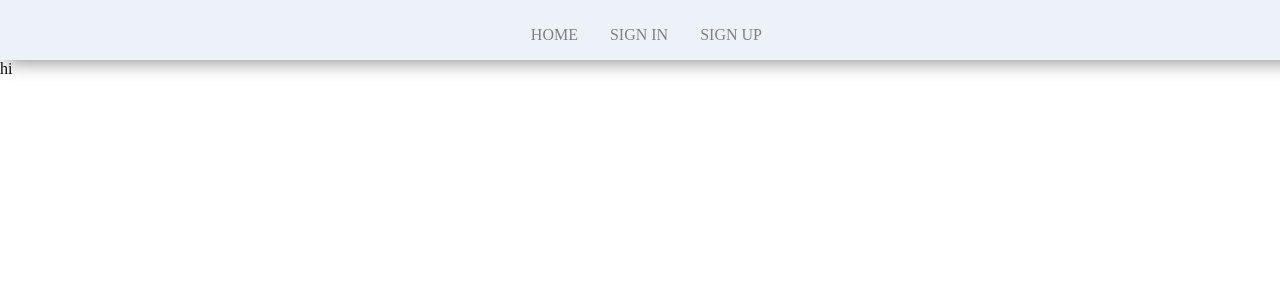
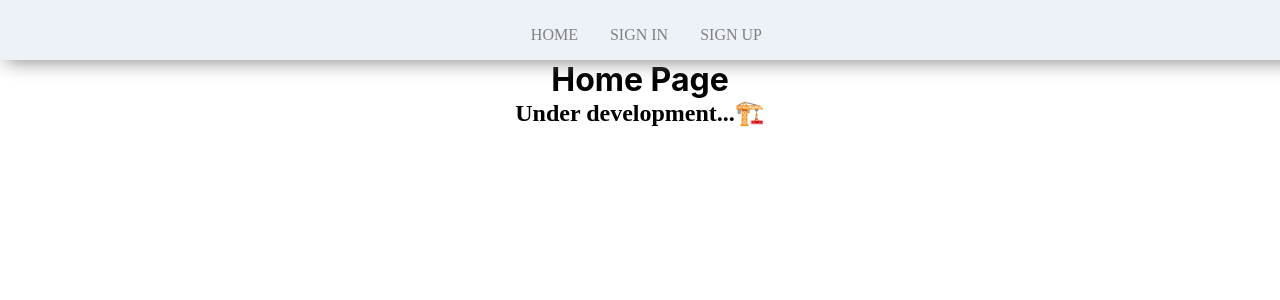
Before and after one commit to Hyper-terminal/Blog_frontend, a React (Create React App) app: page / in a window 1280 px wide. Shown: the top 300 px of the page. Built offline with nearby package versions, Linux system fonts and the light colour scheme.

Commit message:
modified:   src/components/user/profile/Profile.jsx

```diff
--- a/src/components/core/Home/Home.jsx
+++ b/src/components/core/Home/Home.jsx
@@ -3,8 +3,9 @@ import React from "react";
 
 const Home = () => {
     return (
-        <div>
-            hi
+        <div style={{ textAlign: 'center' }}>
+            <h1 >Home Page </h1>
+            <h2>Under development...🏗️</h2>
         </div>
     )
 };
--- a/src/components/user/profile/Profile.jsx
+++ b/src/components/user/profile/Profile.jsx
@@ -10,30 +10,30 @@ const Profile = () => {
     });
 
     React.useEffect(() => {
-        let id = userId;
-        fetch(`{/user/${id}}`, {
+        fetch(`/user/${userId}`, {
             method: 'GET',
             headers: {
                 Accept: 'application/json',
-                'Content-Type': 'application/json'
+                'Content-Type': 'application/json',
+                Authorization: `Bearer ${isAuthenticated().token}`
             }
-        })
-            .then(res => res.json())
+        }).then(res => res.json())
             .then(data => {
                 if (data.error) {
-                    setUser({ user:'',redirectToSignin: true })
+                    setUser({ redirectToSignin: true })
+                } else {
+                    setUser({ user: data });
                 }
-                else {
-                    setUser({ user: data, redirectToSignin: false })
-                }
-            });
-    });
+            })
+            .catch(err => console.log(err));
+    })
 
     return (
         <div>
             <h1>Profile</h1>
             <p>Name: {isAuthenticated().user.name}</p>
             <p>Email: {isAuthenticated().user.email}</p>
+
         </div>
     )
 }
```
Also changed, not shown: package.json (line endings or trailing spaces).
